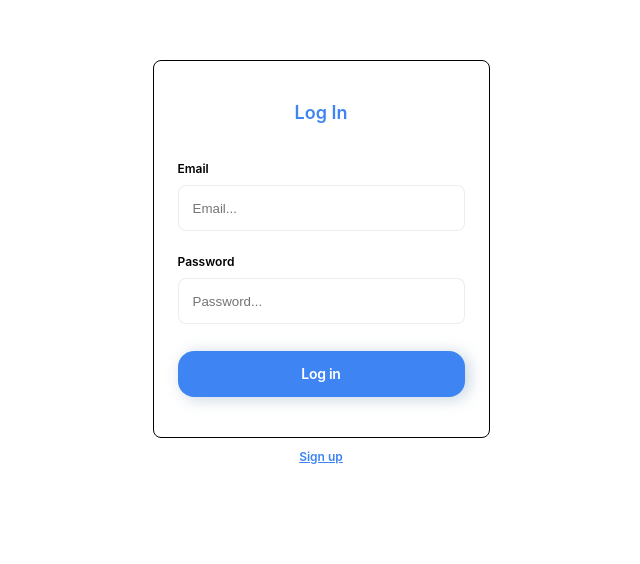
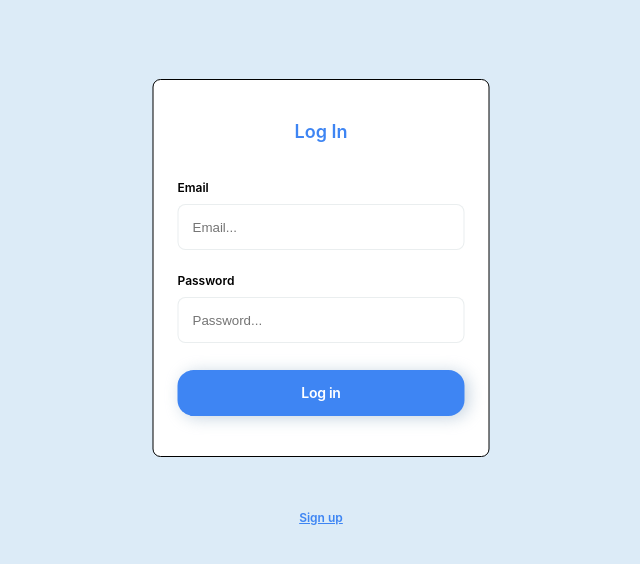
Before and after one commit to MagisterUnivers/Undefined-project-2, a React (Create React App) app: page /Undefined-project-2/login in a window 1280 px wide. Shown: the part 132-696 px from the top of the page, without its empty margins (319-959 px from the left). Built offline with nearby package versions, Linux system fonts and the light colour scheme; a web font is replaced by a local one.

Commit message:
LoginPage

```diff
--- a/src/components/App.jsx
+++ b/src/components/App.jsx
@@ -1,10 +1,11 @@
 // import { RegisterForm } from './Forms/RegisterForm/RegisterForm';
-import { LoginForm } from './Forms/LoginForm/LoginForm';
+import LoginPage from 'pages/LoginPage/LoginPage';
+import { Route, Routes } from 'react-router';
 
 export const App = () => {
   return (
-    <div>
-      <LoginForm />
-    </div>
+    <Routes>
+      <Route path="/login" element={<LoginPage />} />
+    </Routes>
   );
 };
--- a/src/components/AuthNavigate/AuthNavigate.jsx
+++ b/src/components/AuthNavigate/AuthNavigate.jsx
@@ -15,6 +15,10 @@ const AuthNavigate = ({ isLoginForm }) => {
 export default AuthNavigate;
 
 const StyledText = styled.p`
+  position: absolute;
+  bottom: 124px;
+  left: 50%;
+  transform: translate(-50%, -50%);
   font-family: 'Inter';
   font-style: normal;
   font-weight: 600;
--- a/src/components/Forms/LoginForm/LoginForm.jsx
+++ b/src/components/Forms/LoginForm/LoginForm.jsx
@@ -163,13 +163,16 @@ const StyledBtn = styled.button`
 `;
 
 const StyledWrapper = styled.div`
+  position: absolute;
+  top: 50%;
+  left: 50%;
   width: 335px;
   height: 376px;
-
-  margin-top: 15%;
-  margin-bottom: auto;
-  margin-left: auto;
-  margin-right: auto;
+  transform: translate(-50%, -50%);
+  /* margin-top: 15%;
+  margin-bottom: auto; */
+  /* margin-left: auto;
+  margin-right: auto; */
 
   border: transparent;
   background: #ffffff;
--- a/src/index.js
+++ b/src/index.js
@@ -4,17 +4,17 @@ import { App } from 'components/App';
 import { Provider } from 'react-redux';
 import './index.css';
 import { persistor, store } from 'redux/store';
-// import { BrowserRouter } from 'react-router-dom';
+import { BrowserRouter } from 'react-router-dom';
 import { PersistGate } from 'redux-persist/integration/react';
 import GlobalStyles from 'components/GlobalStyles';
 
 ReactDOM.createRoot(document.getElementById('root')).render(
   <PersistGate loading={null} persistor={persistor}>
     <Provider store={store}>
-      {/* <BrowserRouter basename="/goit-react-hw-08-phonebook"> */}
+      <BrowserRouter basename="/Undefined-project-2">
       <GlobalStyles />
       <App />
-      {/* </BrowserRouter> */}
+      </BrowserRouter>
     </Provider>
   </PersistGate>
 );
--- /dev/null
+++ b/src/pages/LoginPage/LoginPage.jsx
@@ -0,0 +1,18 @@
+import { LoginForm } from 'components/Forms/LoginForm/LoginForm';
+import { StyledIcon, StyledIconWrapper } from './StyledLoginPage';
+
+const LoginPage = () => {
+  const wrapper = document.querySelector('body');
+  wrapper.style.backgroundColor = '#DCEBF7';
+
+  return (
+    <>
+      <LoginForm />
+      <StyledIconWrapper>
+        <StyledIcon />
+      </StyledIconWrapper>
+    </>
+  );
+};
+
+export default LoginPage;
--- /dev/null
+++ b/src/pages/LoginPage/StyledLoginPage.js
@@ -0,0 +1,17 @@
+import styled from 'styled-components';
+import { ReactComponent as RocketIcon } from './elements.svg';
+
+export const StyledIconWrapper = styled.div`
+  display: none;
+
+  @media screen and (min-width: 1440px) {
+    position: relative;
+    display: block;
+  }
+`;
+
+export const StyledIcon = styled(RocketIcon)`
+    position: absolute;
+    top: 230px;
+    right: 60px;
+`
```
Also changed, not shown: src/pages/LoginPage/elements.svg (added).
